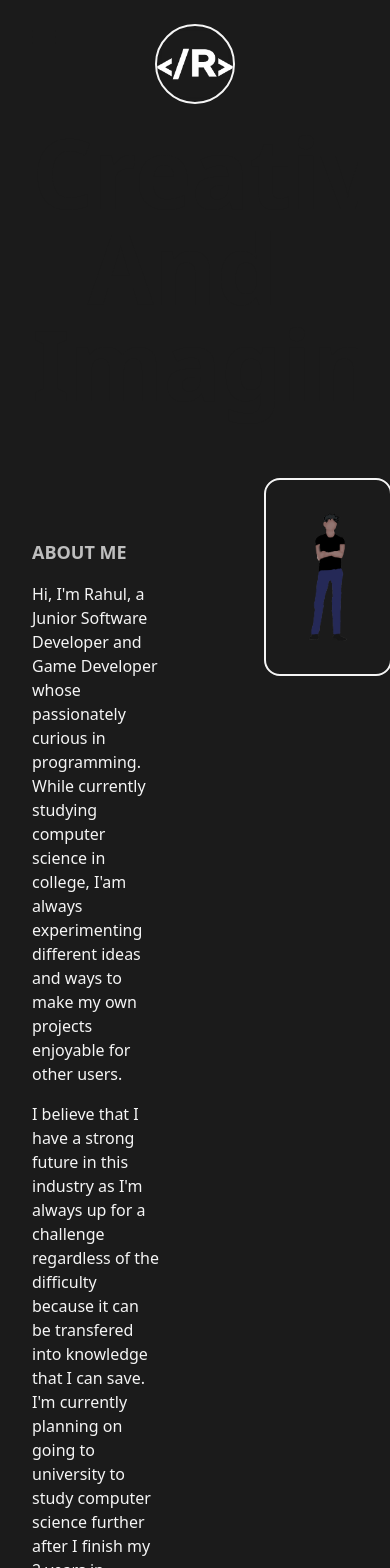
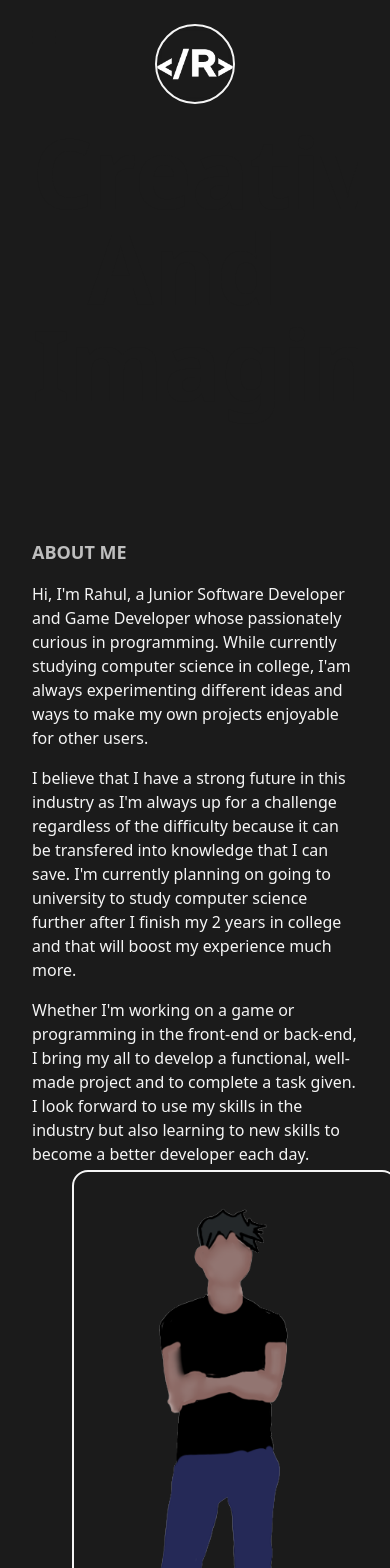
Before and after one commit to MonsieurR05/Portfolio, a Next.js app: page /about in a window 390 px wide. Shown: the top 1568 px of the page. Built offline with nearby package versions, Linux system fonts and the light colour scheme.

Commit message:
Update about.js

```diff
--- a/src/pages/about.js
+++ b/src/pages/about.js
@@ -22,10 +22,10 @@ const about = () => {
         <Layout className='pt-16'>
         <TextAnimation text="Creativity and Imagination!" className='mb-16 relative top-7'/>
 
-        <div className='grid w-full grid-cols-8 gap-16'>
+        <div className='grid w-full grid-cols-8 gap-16 sm:grid-cols-2'>
             <div className='col-span-3 flex flex-col items-start justify-start'>
                 <h2 className='relative top-20 mb-4 text-lg font-bold uppercase text-light/75'>About Me</h2>
-                <p className='font-medium relative top-20 '>
+                <p className='font-medium relative top-20   '>
                   Hi, I'm Rahul, a Junior Software Developer and Game Developer whose passionately curious in programming.
                   While currently studying computer science in college, I'am always experimenting different ideas and ways
                   to make my own projects enjoyable for other users.
@@ -42,8 +42,13 @@ const about = () => {
                   given. I look forward to use my skills in the industry but also learning to new skills to become a better developer each day.
                 </p>
             </div>
-            <div className='col-span-3 relative h-max rounded-2xl border-2 border-solid border-light bg-dark p-8 top-5 left-10'>
-              <Image src={Picture} alt="me" className="w-auto h-auto rounded-2xl mr-auto ml-auto"/>
+            <div className='col-span-3 relative h-max rounded-2xl border-2 border-solid border-light bg-dark p-8 top-5 left-10 sm: col-span-2'>
+              <Image src={Picture} alt="me" className="w-auto h-auto rounded-2xl mr-auto ml-auto sm: relative right-5"
+              priority
+              sizes="(max-width: 768px) 100vw,
+                      (max-width: 1200px) 50vw,
+                      50vw"
+              />
             </div>
         </div>
         <div className='w-full border-t-2 border-solid border-light relative top-20'>
```
